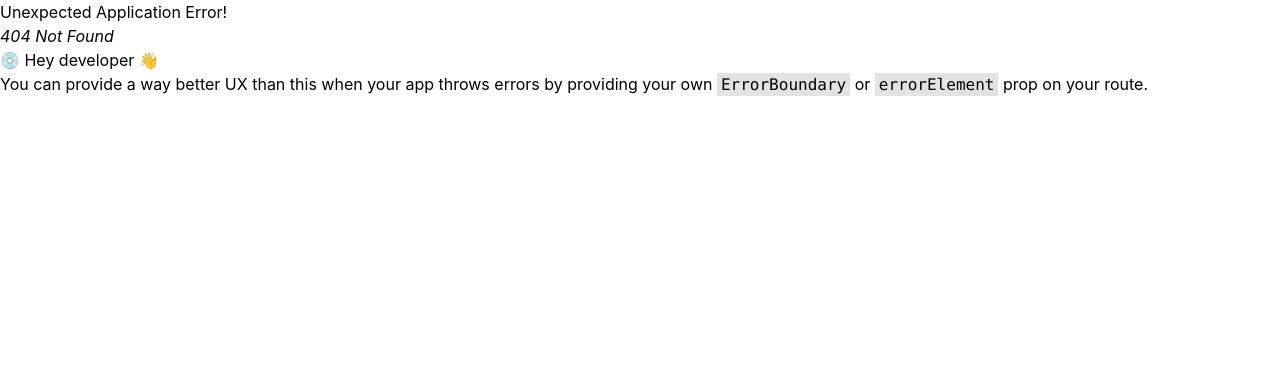
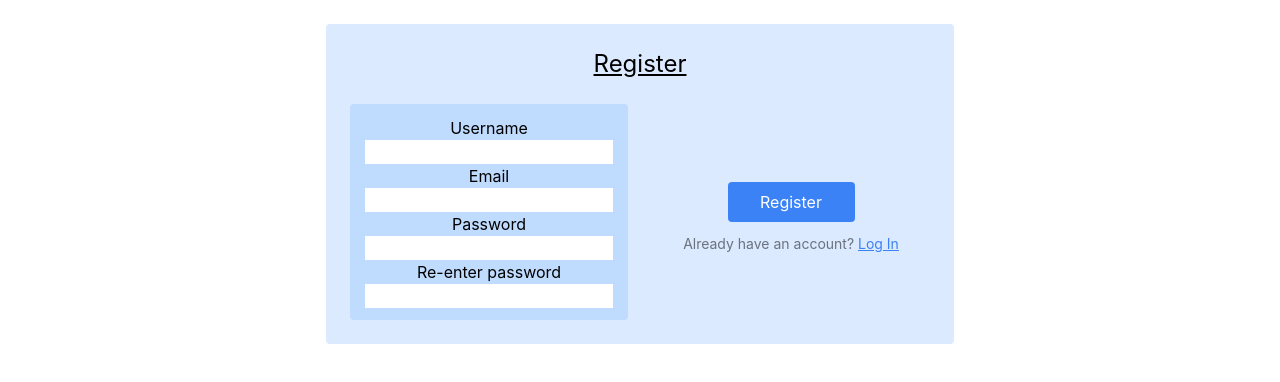
Before and after one commit to YZvirblis/pineblogs, a React (Create React App) app in the folder client/: page /auth in a window 1280 px wide. Before the commit this address had no page. Shown: the top 382 px of the page. Built offline with nearby package versions, Linux system fonts and the light colour scheme.

Commit message:
form setup

```diff
--- a/client/src/App.tsx
+++ b/client/src/App.tsx
@@ -1,11 +1,11 @@
 import React from "react";
 import { createBrowserRouter, RouterProvider } from "react-router-dom";
-import Home from "./pages/Home";
+import AuthenticationPage from "./pages/AuthenticationPage";
 
 const router = createBrowserRouter([
   {
-    path: "/",
-    element: <Home />,
+    path: "/auth/",
+    element: <AuthenticationPage />,
   },
 ]);
 
--- /dev/null
+++ b/client/src/components/LoginModal.tsx
@@ -0,0 +1,43 @@
+import React, { FormEvent } from 'react'
+
+function LoginModal() {
+    const labelStyle = "flex flex-col text-left justify-center items-center"
+
+    const submitForm = (e: FormEvent) => {
+        //@ts-ignore
+        const {username, email, password, retypepass} = e.target
+        e.preventDefault()
+        console.log(username.value, email.value ,password.value ,retypepass.value)
+    }
+  return (
+    <div className='md:w-1/2 w-full bg-blue-100 rounded flex align-center justify-center items-center text-center flex-col p-3 m-3'>
+        <h1 className='text-2xl underline m-3'>Register</h1>
+        <form className='flex w-full md:flex-row flex-col' action="submit" onSubmit={(e) => submitForm(e)}>
+            <div className='flex flex-col w-full p-3 m-3 text-left items-center justify-center bg-blue-200 rounded'>
+                <label className={labelStyle} htmlFor="username">
+                    Username
+                    <input name='username' type="text" />
+                </label>
+                <label className={labelStyle} htmlFor="email">
+                    Email
+                    <input name='email' type="email" />
+                </label>
+                <label className={labelStyle} htmlFor="password">
+                    Password
+                    <input name="password" type="password" />
+                </label>
+                <label className={labelStyle} htmlFor="retypepass">
+                    Re-enter password
+                    <input name='retypepass' type="password" />
+                </label>
+            </div>
+            <div className='flex flex-col w-full m-3 p-3 items-center justify-center'>
+                <button type='submit' className='bg-blue-500 rounded w-1/2 p-2 m-3 text-white'>Register</button>
+                <span className='text-sm text-gray-500'>Already have an account? <span className='text-blue-500 underline cursor-pointer'>Log In</span></span>
+            </div>
+        </form>
+    </div>
+  )
+}
+
+export default LoginModal
--- /dev/null
+++ b/client/src/pages/AuthenticationPage.tsx
@@ -0,0 +1,12 @@
+import React from 'react'
+import LoginModal from '../components/LoginModal'
+
+function AuthenticationPage() {
+  return (
+    <div className='flex justify-center m-3'>
+      <LoginModal/>
+    </div>
+  )
+}
+
+export default AuthenticationPage
--- a/client/src/pages/Home.tsx
+++ /dev/null
@@ -1,7 +0,0 @@
-import React from "react";
-
-function Home() {
-  return <div>Home</div>;
-}
-
-export default Home;
--- a/client/src/routes/root.jsx
+++ /dev/null
@@ -1,36 +0,0 @@
-export default function Root() {
-  return (
-    <>
-      <div id="sidebar">
-        <h1>React Router Contacts</h1>
-        <div>
-          <form id="search-form" role="search">
-            <input
-              id="q"
-              aria-label="Search contacts"
-              placeholder="Search"
-              type="search"
-              name="q"
-            />
-            <div id="search-spinner" aria-hidden hidden={true} />
-            <div className="sr-only" aria-live="polite"></div>
-          </form>
-          <form method="post">
-            <button type="submit">New</button>
-          </form>
-        </div>
-        <nav>
-          <ul>
-            <li>
-              <a href={`contacts/1`}>Your Name</a>
-            </li>
-            <li>
-              <a href={`contacts/2`}>Your Friend</a>
-            </li>
-          </ul>
-        </nav>
-      </div>
-      <div id="detail"></div>
-    </>
-  );
-}
```
